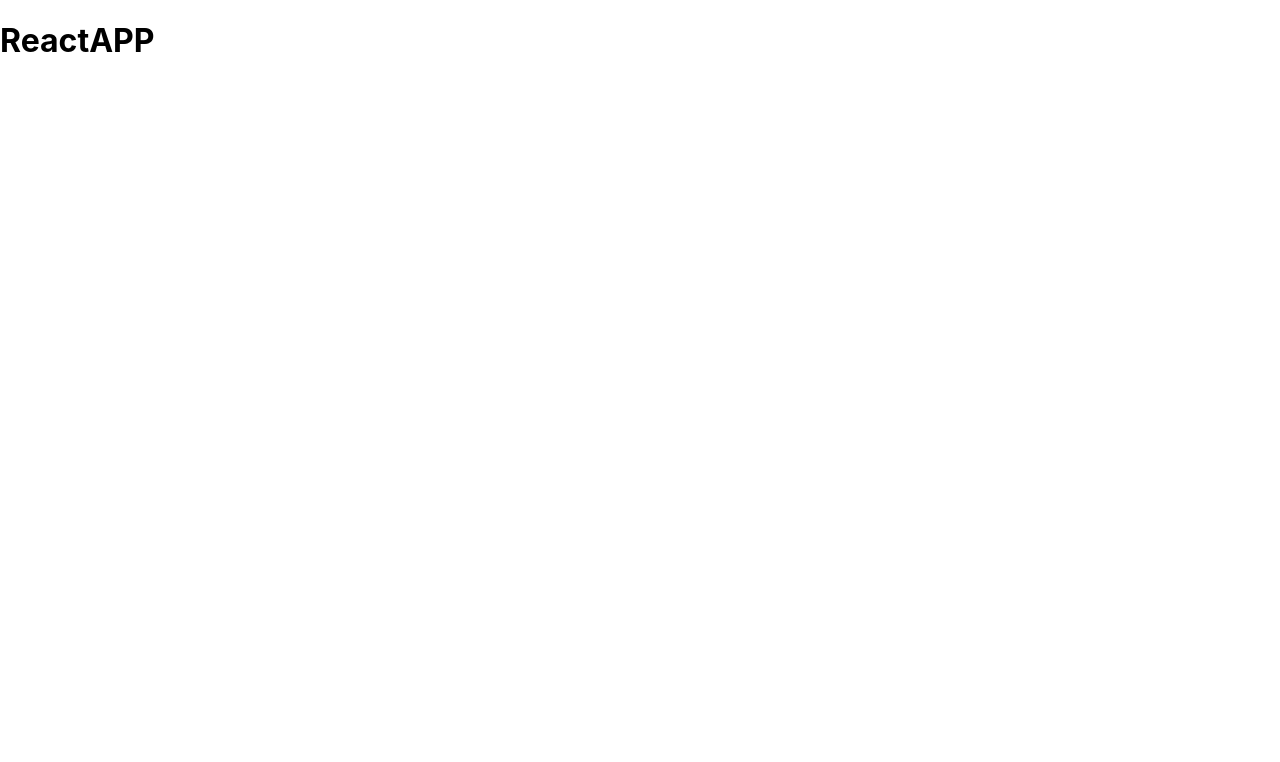
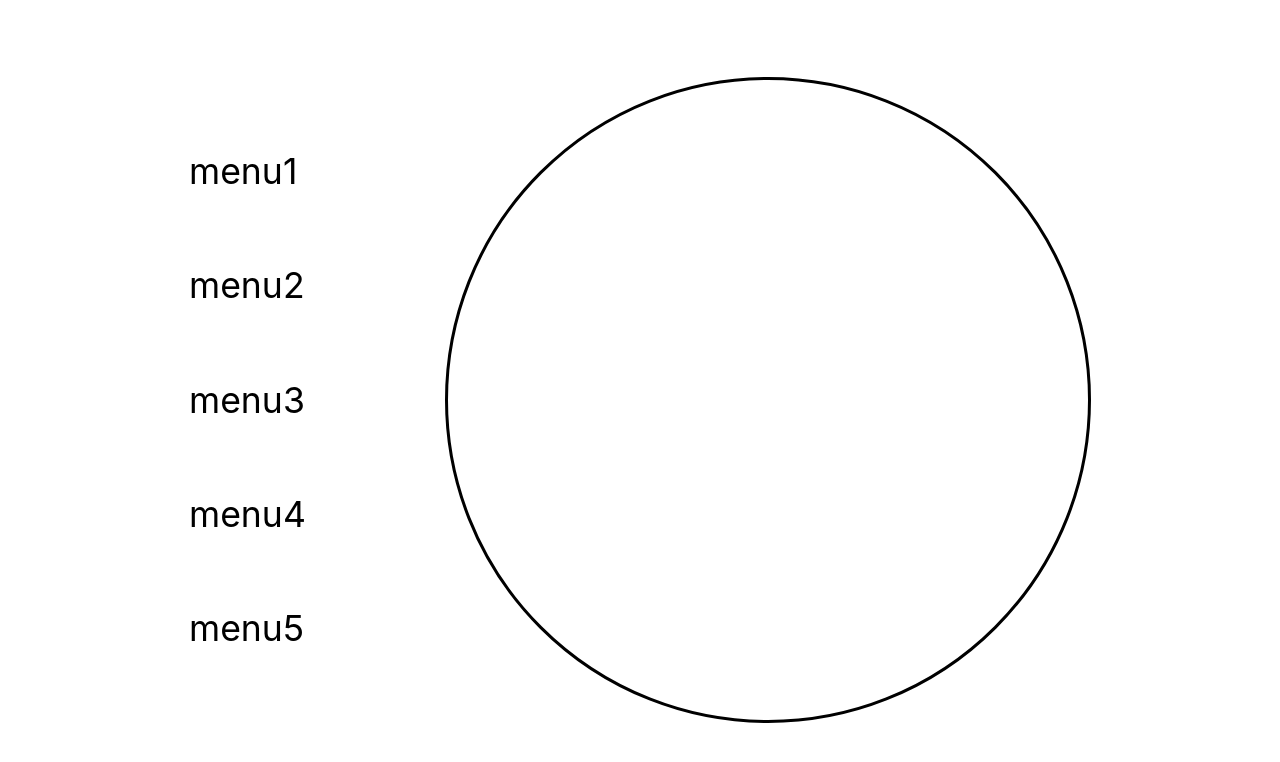
Before and after one commit to YutoGIma/TypeScript-practice, a React (Create React App) app in the folder link-button/: page / in a window 1280 px wide. Shown: the top 762 px of the page. Built offline with nearby package versions, Linux system fonts and the light colour scheme.

Commit message:
シンデザイン

```diff
--- /dev/null
+++ b/link-button/src/Home.css
@@ -0,0 +1,22 @@
+#home{
+    width:100%;
+    height:100vh;
+    display:flex;
+    align-items: center;
+    justify-content: center;
+}
+
+#menu{
+    font-size:2.222rem;
+    width:20%;
+    display: flex;
+    flex-direction: column;
+    justify-content: space-around;
+}
+
+#main{
+    width:50%;
+    height:50vw;
+    border:#000 3px solid;
+    border-radius: 50%;;
+}
--- a/link-button/src/home.tsx
+++ b/link-button/src/home.tsx
@@ -1,10 +1,22 @@
 import React from 'react';
+import './Home.css';
 
 const Home: React.FC = () => {
     return(
-        <div id="home">
-            <h1>ReactAPP</h1>
-        </div>
+        <main>
+            <div id="home">
+                <div className="" id="menu">
+                    <p>menu1</p>
+                    <p>menu2</p>
+                    <p>menu3</p>
+                    <p>menu4</p>
+                    <p>menu5</p>
+                </div>
+                <div id="main">
+                    <div className="main-content"></div>
+                </div>
+            </div>
+        </main>
     )
 }
 
```
